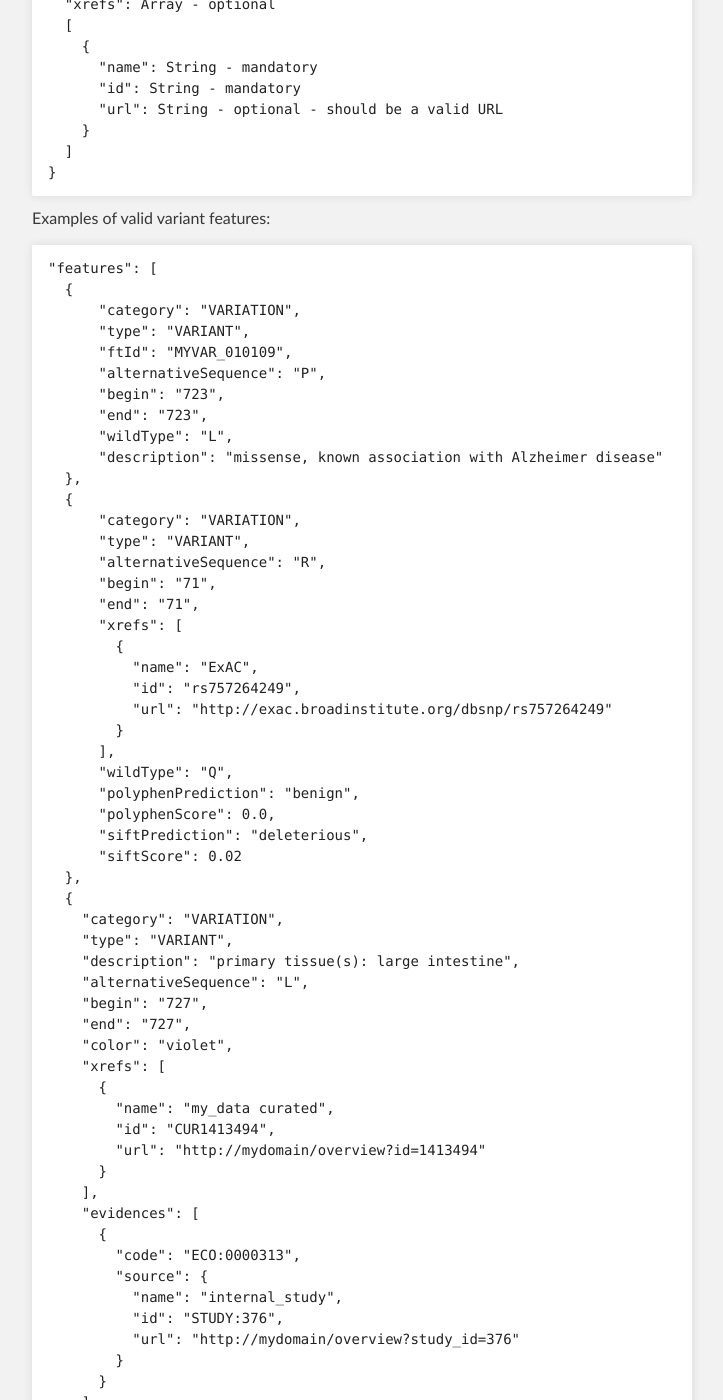
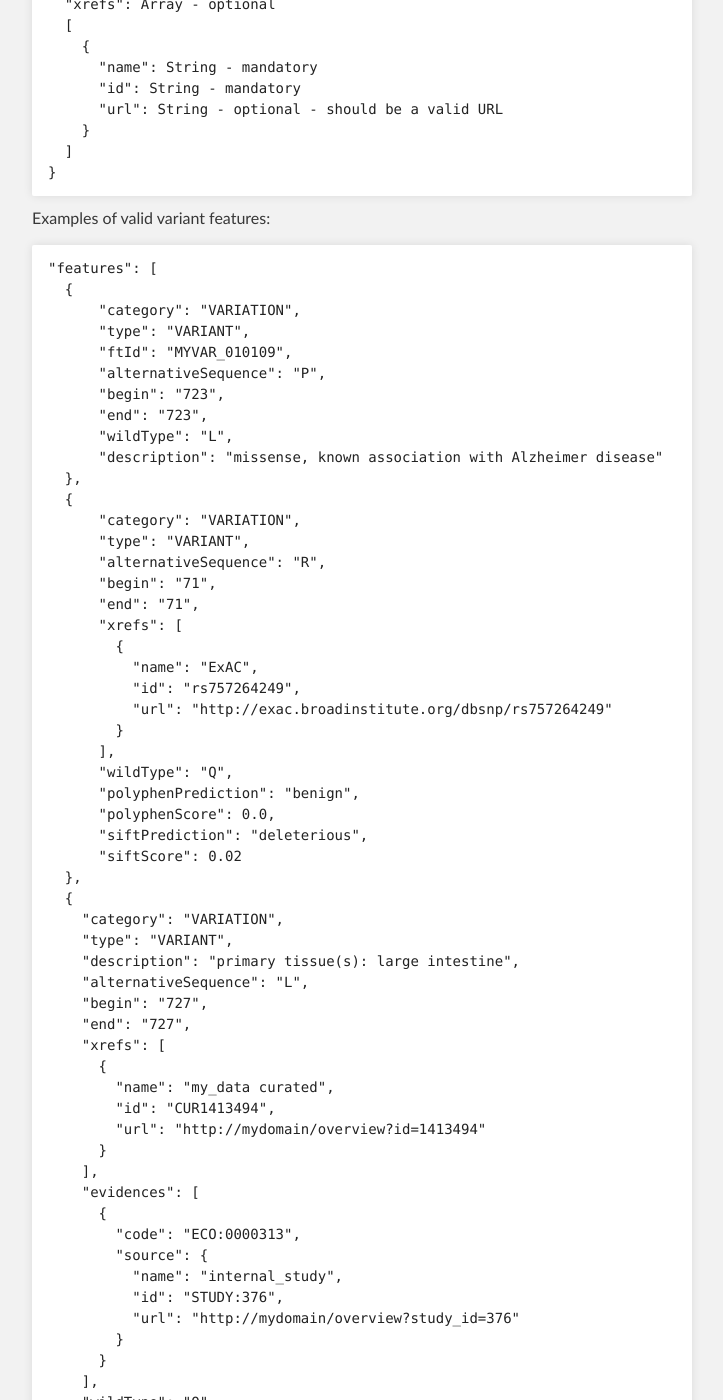
Before and after one commit to ebi-uniprot/ProtVista, a Jekyll site: the page built from dataServicesAndFormat.md, in a window 1280 px wide and 1400 px high, scrolled down 5011 px. Shown: the whole window, without its empty margins (288-1011 px from the left). Built offline with Jekyll 4.4.1, drawn with Linux system fonts in a browser that asks for light colours; some of the changed text lies outside the part shown.

Commit message:
Update variants image.

```diff
--- a/dataServicesAndFormat.md
+++ b/dataServicesAndFormat.md
@@ -267,7 +267,6 @@ Examples of valid variant features:
     "alternativeSequence": "L",
     "begin": "727",
     "end": "727",
-    "color": "violet",
     "xrefs": [
       {
         "name": "my_data curated",
```
Also changed, not shown: images/extSrc_black_circumference.png.
